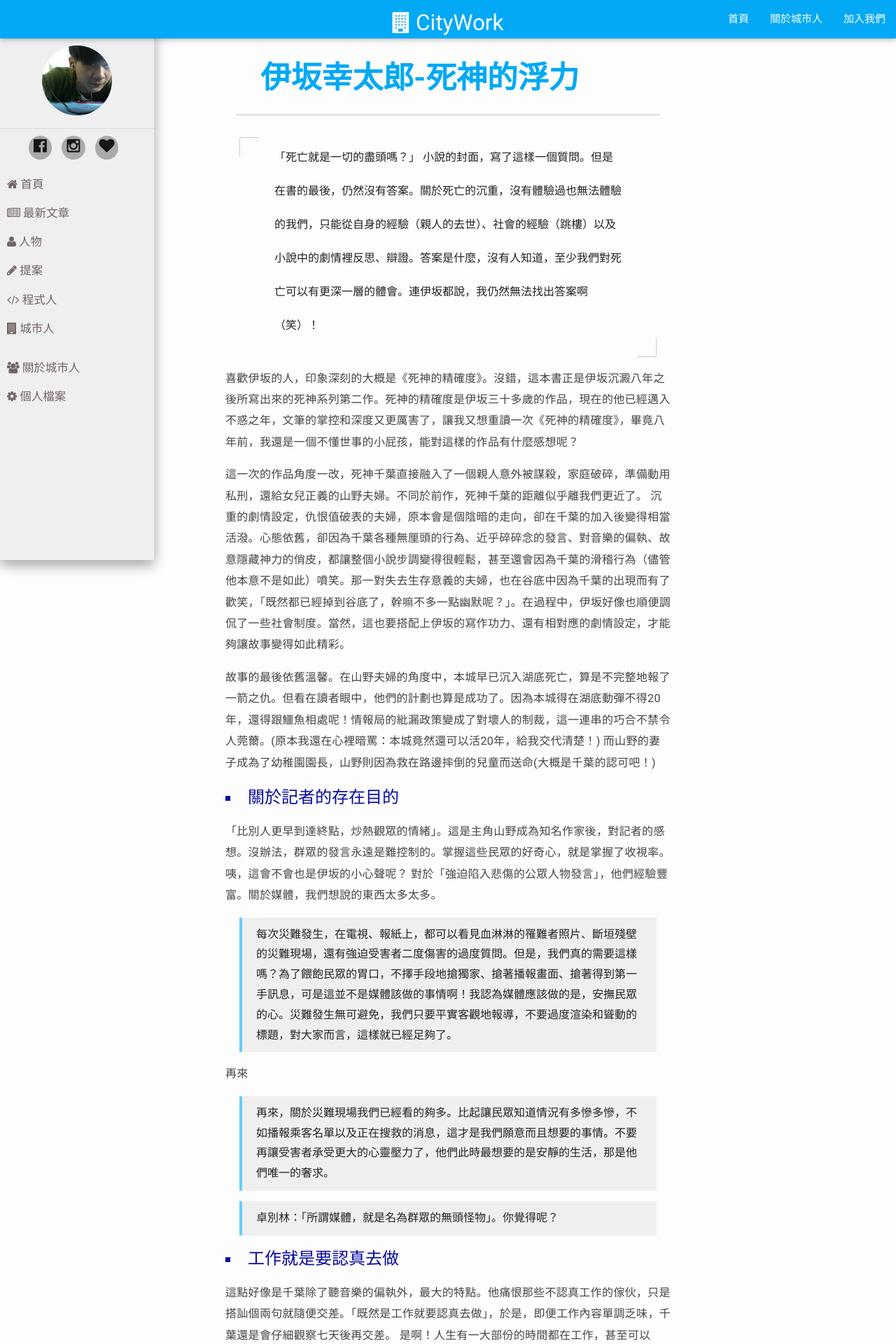
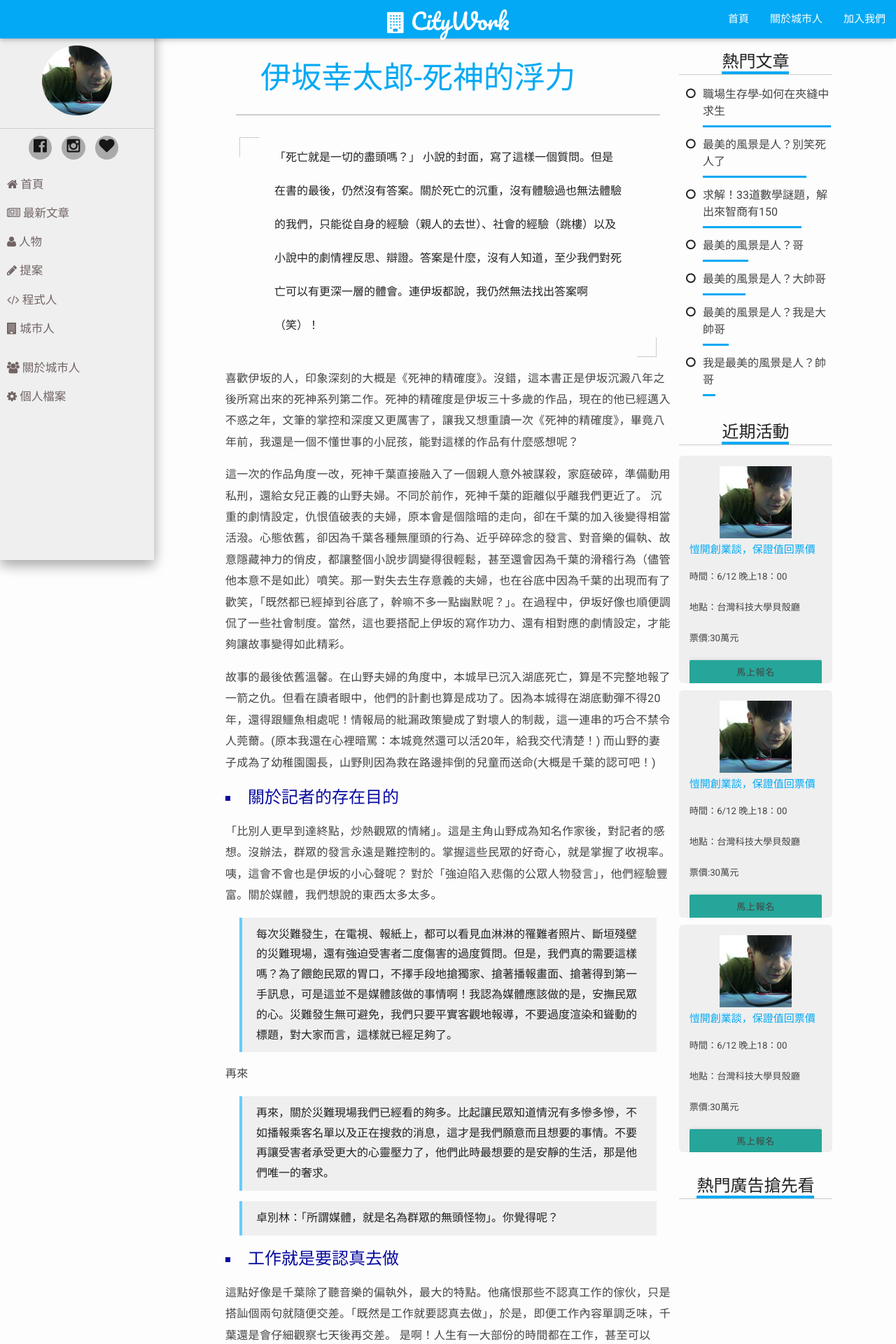
Before and after one commit to NTUST/Team-1, a PHP site: page /article.html in a window 1280 px wide. Shown: the top 1920 px of the page at 70% size. Run offline with PHP 8.4, Linux system fonts and the light colour scheme.

Commit message:
修改細部功能，設計部份微調

```diff
--- a/materialize/article.html
+++ b/materialize/article.html
@@ -63,18 +63,6 @@
 <body>
     <div class="fullpage clearfix">
         <a id="gotop" class="btn-floating btn-large waves-effect waves-light"><i class="fa fa-arrow-up"></i></a>
-        <div class="fixed-action-btn hide-on-med-and-up" style="bottom: 45px; right: 24px;">
-            <a class="btn-floating btn-large red">
-                <i class="large mdi-editor-mode-edit"></i>
-            </a>
-            <ul>
-                <li><a class="btn-floating red "><i class="large mdi-editor-insert-chart"></i></a></li>
-                <li><a class=
-                "btn-floating yellow darken-1"><i class="large mdi-editor-format-quote"></i></a></li>
-                <li><a id="show-menu" class="btn-floating green"><i class="large mdi-editor-publish"></i></a></li>
-                <li><a class="btn-floating blue"><i class="large mdi-editor-attach-file"></i></a></li>
-            </ul>
-        </div>
         <header class="kai-header">
             <nav>
                 <div class="nav-wrapper">
@@ -268,8 +256,90 @@
                         <p>那麼就用這句話當作結尾吧！</p>
                         <blockquote>「你有努力摘取每一天嗎？」</blockquote>
                     </div>
+                    <div class="row">
+                       <div class="col s12 m12 l12">
+                           <div class="author-box clearfix">
+                               <div class="author-box-img"><img src="profile.jpg" alt=""></div>
+                               <div class="author-box-intro">
+                                   <span class="title">作者介紹-總編輯愷開</span>
+
+                                   <p>棲息地在圖書館。喜歡亂寫東西，把自己腦袋中的想法用文字表達出來。 為了不讓時間淡泊回憶創了一個小部落格。寫點日記文、小說心得文、社會感想文、民生議題文來說些什麼。 從一位平凡大學生的觀點看世界。 重度文字控ｘ網路成癮患者ｘ專業啃小說ｘ偽文青。 </p>
+                               </div>
+                               </div>
+                       </div>
+                    </div>
                 </div>
-            </div>
+                <div class="futher-box col s12 m12 l3">
+                    <div class="row">
+                        <div class="heading"><span class="title">熱門文章</span></div>
+                        <ul class="fa-ul">
+                            <li><i class="fa-li fa fa-circle-o"></i><a href="">職場生存學-如何在夾縫中求生</a><hr style="width:99%"></li>
+                            <li><i class="fa-li fa fa-circle-o"></i><a href="">最美的風景是人？別笑死人了</a><hr style="width:80%"></li>
+                            <li><i class="fa-li fa fa-circle-o"></i><a href="">求解！33道數學謎題，解出來智商有150</a><hr style="width:76%"></li>
+                            <li><i class="fa-li fa fa-circle-o"></i><a href="">最美的風景是人？哥</a><hr style="width:35%"></li>
+                            <li><i class="fa-li fa fa-circle-o"></i><a href="">最美的風景是人？大帥哥</a><hr style="width:33%"></li>
+                            <li><i class="fa-li fa fa-circle-o"></i><a href="">最美的風景是人？我是大帥哥</a><hr style="width:20%"></li>
+                            <li><i class="fa-li fa fa-circle-o"></i><a href="">我是最美的風景是人？帥哥</a><hr style="width:10%"></li>
+                        </ul>
+                    </div>
+                    <div class="row">
+                        <div class="heading"><span class="title">近期活動</span></div>
+                        <div class="k-card">
+                            <div class="k-card-img">
+                                <img src="profile.jpg" alt="">
+                            </div>
+                            <div class="k-card-title">
+                                <h6>愷開創業談，保證值回票價</h6>
+                            </div>
+                            <div class="k-card-content">
+                                <ul class="list-item-dot">
+                                    <li>時間：6/12 晚上18：00</li>
+                                    <li>地點：台灣科技大學貝殼廳</li>
+                                    <li>票價:30萬元</li>
+                                </ul>
+                                <a href="" class="btn">馬上報名</a>
+
+                            </div>
+                        </div>
+                        <div class="k-card">
+                            <div class="k-card-img">
+                                <img src="profile.jpg" alt="">
+                            </div>
+                            <div class="k-card-title">
+                                <h6>愷開創業談，保證值回票價</h6>
+                            </div>
+                            <div class="k-card-content">
+                                <ul class="list-item-dot">
+                                    <li>時間：6/12 晚上18：00</li>
+                                    <li>地點：台灣科技大學貝殼廳</li>
+                                    <li>票價:30萬元</li>
+                                </ul>
+                                <a href="" class="btn">馬上報名</a>
+
+                            </div>
+                        </div>
+                        <div class="k-card">
+                            <div class="k-card-img">
+                                <img src="profile.jpg" alt="">
+                            </div>
+                            <div class="k-card-title">
+                                <h6>愷開創業談，保證值回票價</h6>
+                            </div>
+                            <div class="k-card-content">
+                                <ul class="list-item-dot">
+                                    <li>時間：6/12 晚上18：00</li>
+                                    <li>地點：台灣科技大學貝殼廳</li>
+                                    <li>票價:30萬元</li>
+                                </ul>
+                                <a href="" class="btn">馬上報名</a>
+
+                            </div>
+                        </div>
+                    </div>
+                    <div class="row">
+                        <div class="heading"><span class="title">熱門廣告搶先看</span></div>
+                    </div>
+                </div>
             </div>
         </div>
     </div>
--- a/materialize/css/layout.css
+++ b/materialize/css/layout.css
@@ -1,7 +1,8 @@
 @charset "UTF-8";
 @import url(http://fonts.googleapis.com/css?family=Roboto:400,500,700,700italic,300);
-.l-menu-content li:hover {
-  background-color: #0768F2; }
+@import url(http://fonts.googleapis.com/css?family=Pacifico);
+.l-menu-content li:hover, .futher-box a:hover {
+  background-color: #ddd; }
 
 .bg-color {
   background-color: #0288d1 !important; }
@@ -630,11 +631,11 @@ h1, h2, h3, h4, h5, h6, .article-card h1, .article-card h2, .article-card h3, .a
 /*---ArticleContent---*/
 @media screen and (max-width: 663px) {
   .article {
-    font-size: 14px; } }
+    font-size: 14.5px; } }
 .article-heading {
   margin: 0 15px;
   padding: 10px 35px;
-  border-bottom: 2px solid #ddd;
+  border-bottom: 2px solid #ccc;
   font-weight: normal; }
   @media all and (max-width: 663px) {
     .article-heading {
@@ -699,12 +700,31 @@ h1, h2, h3, h4, h5, h6, .article-card h1, .article-card h2, .article-card h3, .a
       margin: 0;
       margin-bottom: 10px; } }
 
+.author-box {
+  padding: 15px;
+  border-top: 2px solid #ccc;
+  border-bottom: 2px solid #ccc;
+  font-size: 14px; }
+  .author-box-img {
+    float: left;
+    margin-right: 15px;
+    width: 20%; }
+    .author-box-img img {
+      max-width: 100%;
+      border-radius: 50%;
+      -moz-border-radius: 50%;
+      -webkit-border-radius: 50%; }
+  .author-box-intro {
+    float: left;
+    width: 75%;
+    line-height: 1.8em; }
+
 h1, h2, h3, h4, h5, h6, .article-card h1, .article-card h2, .article-card h3, .article-card h4, .article-card h5, .article-card h6 {
   color: #03a9f4;
-  font-weight: bold; }
+  font-weight: normal; }
 
 .article-card {
-  border: 1px solid #ddd; }
+  border: 1px solid #ccc; }
 
 .k-card, .quote-card, .footer-card, .article-card, .author-card, .city-card {
   position: relative;
@@ -714,7 +734,7 @@ h1, h2, h3, h4, h5, h6, .article-card h1, .article-card h2, .article-card h3, .a
   -moz-border-radius: 6px;
   -webkit-border-radius: 6px;
   height: 325px;
-  background-color: #f0f0f0; }
+  background-color: #efefef; }
 
 .quote-card-img:hover, .l-menu .user-info-img img:hover {
   -webkit-transform: scale(1.1);
@@ -727,10 +747,16 @@ h1, h2, h3, h4, h5, h6, .article-card h1, .article-card h2, .article-card h3, .a
   position: relative;
   font-size: 12px;
   overflow: hidden; }
+  @media screen and (max-width: 663px) {
+    .k-card {
+      font-size: 14.5px; } }
   .k-card-img {
     width: 100%;
     height: 35%;
     text-align: center; }
+    @media screen and (max-width: 663px) {
+      .k-card-img {
+        height: 45%; } }
     .k-card-img img {
       max-width: 100%;
       height: 100%; }
@@ -1028,8 +1054,21 @@ blockquote {
 
 /*---styled---*/
 /*紀錄常用樣式*/
+.list-item-inline li {
+  display: inline-block;
+  margin: 0.4em; }
+
+.list-item-dot li {
+  list-style: disc; }
+
+.list-item-squre {
+  list-style: square; }
+
 .text-left {
   text-align: left; }
+
+.text-right {
+  text-align: right; }
 
 .heading-deco {
   padding: 5px 10px;
@@ -1088,8 +1127,10 @@ blockquote {
   background-image: -o-linear-gradient(top, #03a9f4 0%, 50% 100%);
   background-image: linear-gradient(top, #03a9f4 0%, 50% 100%); }
 
-.logo-box i {
-  display: inline !important; }
+.logo-box {
+  font-family: 'Pacifico', cursive; }
+  .logo-box i {
+    display: inline !important; }
 
 /******************
 	LeftMenu
@@ -1110,7 +1151,7 @@ blockquote {
   .l-menu .user-info-img {
     padding: 10px;
     text-align: center;
-    border-bottom: 1px solid #ddd; }
+    border-bottom: 1px solid #ccc; }
     .l-menu .user-info-img img {
       max-width: 50%;
       border-radius: 50%;
@@ -1160,7 +1201,7 @@ blockquote {
 .heading {
   margin: 15px 0;
   text-align: center;
-  border-bottom: 1px solid #ddd; }
+  border-bottom: 1px solid #ccc; }
 
 .title, .sub-title, .content-container .sub-title, .secondary-container .sub-title, .footer-container .sub-title {
   font-size: 1.5em;
@@ -1171,10 +1212,12 @@ blockquote {
 
 .content-container, .secondary-container, .footer-container {
   color: #444; }
+  .content-container i, .secondary-container i, .footer-container i {
+    color: cornflowerblue; }
   .content-container .heading, .secondary-container .heading, .footer-container .heading {
     margin: 15px 0;
     text-align: center;
-    border-bottom: 1px solid #ddd; }
+    border-bottom: 1px solid #ccc; }
   .content-container .title, .secondary-container .title, .footer-container .title, .content-container .sub-title, .secondary-container .sub-title, .footer-container .sub-title {
     font-size: 1.5em;
     border-bottom: 4px solid #03a9f4; }
@@ -1189,14 +1232,38 @@ blockquote {
   border-bottom: 2px solid #03a9f4; }
 
 /****************
+	FutherBox
+*****************/
+.futher-box {
+  font-size: 16px; }
+  .futher-box a {
+    display: block;
+    color: #444;
+    transition: 0.3s all ease; }
+  .futher-box li {
+    margin-bottom: 1.5em; }
+    .futher-box li hr {
+      height: 3px;
+      width: 100%;
+      float: left;
+      border: none;
+      background-color: #03a9f4; }
+
+/****************
 	Table
 *****************/
 .profile-container td {
+  line-height: 1.8em;
   padding: 15px 10px; }
   .profile-container td:first-child {
     width: 20%;
     font-weight: bold;
-    border-right: 1px solid #ddd; }
+    border-right: 1px solid #ccc; }
+    @media screen and (max-width: 663px) {
+      .profile-container td:first-child {
+        width: 40%; } }
+.profile-container a {
+  display: block; }
 
 .auto-height {
   height: 84px; }
--- a/materialize/scss/component/_article.scss
+++ b/materialize/scss/component/_article.scss
@@ -23,7 +23,7 @@
 .article{
 	@extend %article ;
 	@media screen and (max-width: 663px) {
-		font-size:14px;
+		font-size:14.5px;
 	}
 	&-heading{
 		margin: 0 15px;
@@ -115,3 +115,26 @@
 		}
 	}
 }
+
+.author-box{
+	padding:15px;
+	border-top:2px solid $br-color;
+	border-bottom:2px solid $br-color;
+	font-size:14px;
+	&-img{
+		float:left;
+		margin-right:15px;
+		width:20%;
+		img{
+			max-width: 100%;
+			@include border-radius(50%);
+		}
+	}
+	&-intro{
+		float: left;
+		width:75%;
+		line-height: 1.8em;
+	}
+
+
+}
--- a/materialize/scss/component/_cards.scss
+++ b/materialize/scss/component/_cards.scss
@@ -2,7 +2,7 @@
 
 %header-setting{
 	color:$header-color;
-	font-weight: bold;
+	font-weight: normal;
 }
 %card-border{
 	border:1px solid $br-color;
@@ -13,25 +13,31 @@
 	margin-bottom: 10px;
 	@include border-radius(6px);
 	height:325px;
-	background-color:#f0f0f0;
+	background-color:$card-color;
 }
 %hover-scale{
 	-webkit-transform:scale(1.1) ;
-	-moz-transform:scale(1.1) ;
-	-ms-transform:scale(1.1) ;
-	-o-transform:scale(1.1) ;
-	transform:scale(1.1) ;
+	   -moz-transform:scale(1.1) ;
+	    -ms-transform:scale(1.1) ;
+	     -o-transform:scale(1.1) ;
+	        transform:scale(1.1) ;
 }
 
 .k-card{
 	@extend %k-card;
 	position:relative;
 	font-size:12px;
+	@media screen and (max-width: 663px) {
+		font-size:14.5px;
+	}
 	overflow: hidden;
 
 	&-img{
 		width:100%;
 		height:35%;
+		@media screen and (max-width: 663px) {
+			height:45%;
+		}
 		text-align: center;
 		img{
 			max-width: 100%;
@@ -189,6 +195,7 @@ blockquote{
 		margin:5px 0;
 		font-weight: bold;
 
+
 	}
 	&-content{
 		font-size: 1em;
--- a/materialize/scss/component/_event-box.scss
+++ b/materialize/scss/component/_event-box.scss
@@ -64,8 +64,29 @@
 
 /*---styled---*/  /*紀錄常用樣式*/
 
+.list-item-inline{
+	li{
+		display: inline-block;
+		margin:0.4em;
+	}
+
+}
+.list-item-dot{
+	li{
+		list-style: disc;
+	}
+
+}
+
+.list-item-squre{
+	list-style: square;
+}
+
 .text-left{
 	text-align: left;
+}
+.text-right{
+	text-align: right;
 }
 .heading-deco{
 	padding:5px 10px;
--- a/materialize/scss/component/_variable.scss
+++ b/materialize/scss/component/_variable.scss
@@ -6,10 +6,12 @@ $emphasis-color2      : #080A9F;
 $link-color           : #0288d1;
 $hover-color          : #0768F2;
 $menu-color           : #726464;
-$br-color             : #ddd;
+$br-color             : #ccc;
 $baseline             : #0277bd;
 $header-color         : #03a9f4;
 $main-color           : #03a9f4;
+$card-color           :#efefef;
+$card-blue            :cornflowerblue;
 
 // Typography
 $line-height          : 1.9em;
@@ -39,7 +41,7 @@ $header-height        : 55px;
 }
 
 %hover{
-	background-color:$hover-color;
+	background-color:#ddd;
 }
 
 .bg-color{
--- a/materialize/scss/layout.scss
+++ b/materialize/scss/layout.scss
@@ -5,8 +5,7 @@
 @import "component/cards";
 @import "component/image";
 @import "component/event-box";
-
-
+@import url(http://fonts.googleapis.com/css?family=Pacifico);
 /***********************
 	  BodySetting
  **********************/
@@ -39,6 +38,7 @@
 }
 
 .logo-box{
+	font-family: 'Pacifico', cursive;
 	i{
 		display: inline!important;
 	}
@@ -155,6 +155,9 @@
 	}
 .content-container{
 	color:$font-color;
+	i{
+		color:$card-blue;
+	}
 	.heading{
 		margin: 15px 0;
 		text-align: center;
@@ -180,21 +183,51 @@
 		font-size:1.2em;
 		border-bottom: 2px solid $main-color;
 	}
+/****************
+	FutherBox
+*****************/
+.futher-box{
+	font-size:16px;
+	a{
+		display: block;
+		color:$font-color;
+		transition:0.3s all ease;
+		&:hover{
+			@extend %hover;
+		}
+	}
 
+	li{
+		hr{
+			height:3px;
+			width:100%;
+			float:left;
+			border:none;
+			background-color: $main-color;
+		}
+		margin-bottom: 1.5em;
+	}
+}
 /****************
 	Table
 *****************/
 .profile-container{
 	td{
+		line-height: 1.8em;
 		&:first-child{
 			width:20%;
+			@media screen and (max-width:663px) {
+				width:40%;
+			}
 			font-weight: bold;
 			border-right:1px solid $br-color;
 		}
 		padding:15px 10px;
 
 	}
-
+	a{
+		display: block;
+	}
 }
 
 .auto-height{
```
Also changed, not shown: materialize/index.html (+59 -6 lines), materialize/profile.html (+60 -5 lines), 2 other files.
